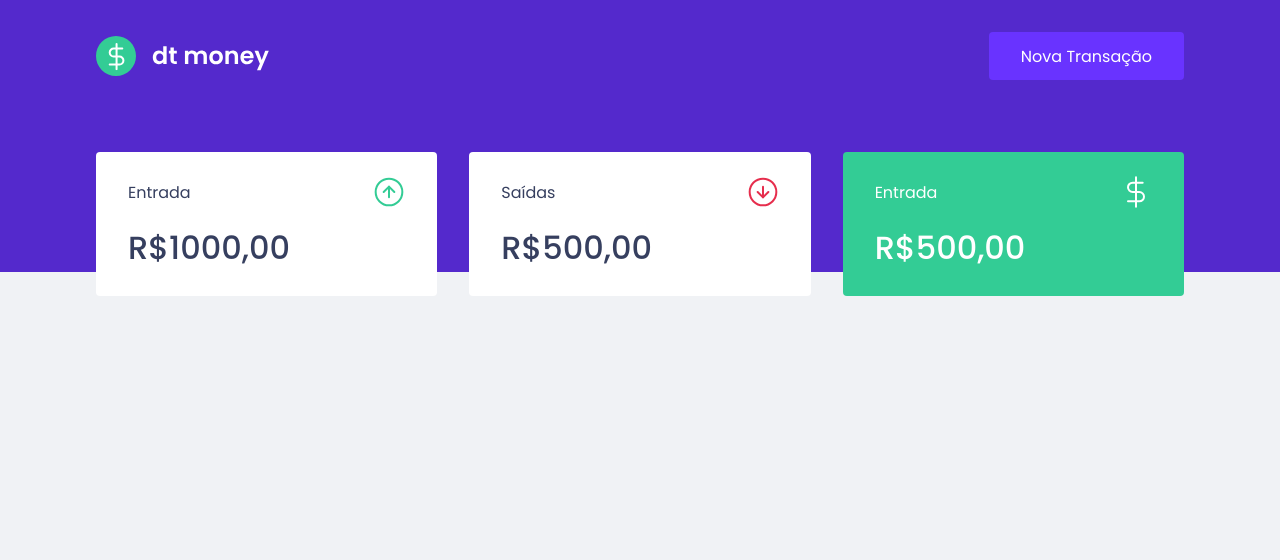
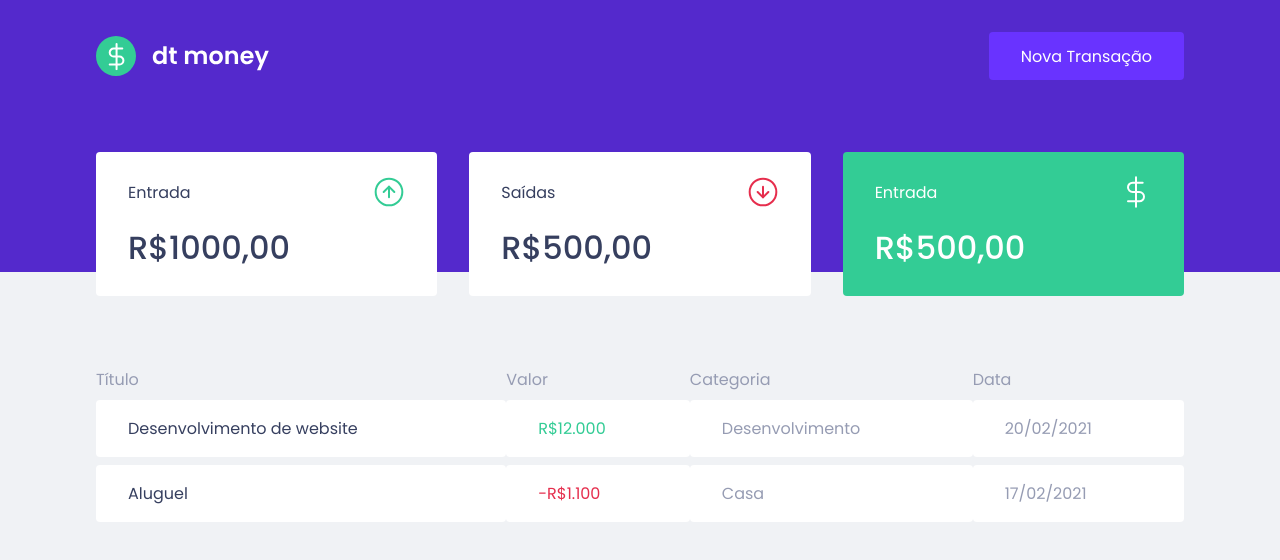
Before and after one commit to vitormancio/dtmoney, a React (Create React App) app: page / in a window 1280 px wide. Shown: the top 560 px of the page. Built offline with nearby package versions, Linux system fonts and the light colour scheme; no server answers; what miragejs would draw is missing.

Commit message:
import component transaction table on index.tsx

```diff
--- a/src/componets/Dashboard/index.tsx
+++ b/src/componets/Dashboard/index.tsx
@@ -1,10 +1,12 @@
 import { Summary } from '../Summary'
+import { TransactionTable } from '../TransactionTable'
 import { Container }  from './styles'
 
 export function Dashboard () {
     return (
         <Container>
             <Summary/>
+            <TransactionTable />
         </Container>
     )
 }
```
